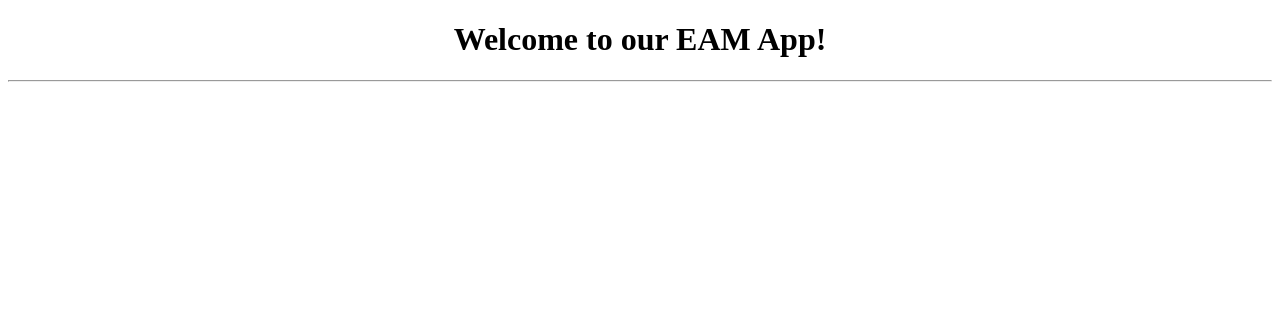
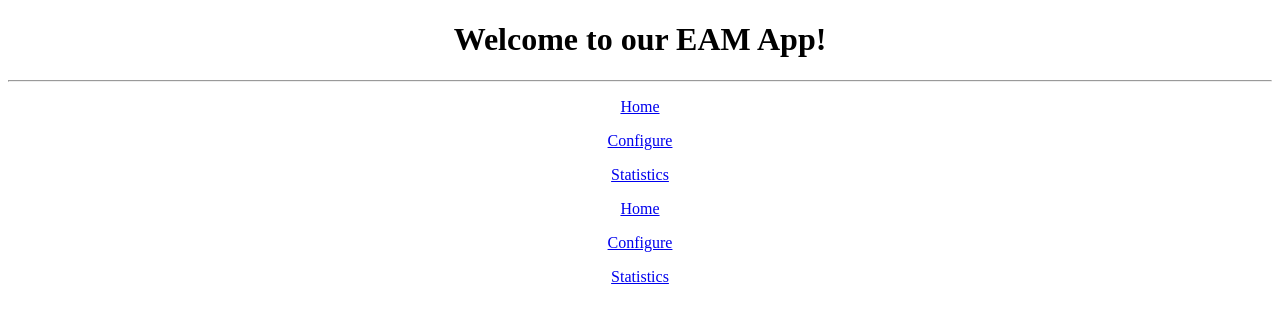
Before and after one commit to Tobisan1991/EAM_App, an Angular app: page /topbar in a window 1280 px wide. Before the commit this address led to /. Shown: the top 320 px of the page. Built offline with nearby package versions, Linux system fonts and the light colour scheme.

Commit message:
top bar integriert + youtube aus liste
- top bar integriert
- youtube aus liste funktion (array)

```diff
--- a/src/app/app.component.html
+++ b/src/app/app.component.html
@@ -6,8 +6,9 @@
   <hr>
 
   <router-outlet>
+  </router-outlet>
 
-  </router-outlet>
+  <app-top-bar-list></app-top-bar-list>
 
   <!-- <div *ngFor="let image of imageList">
     <img class="image-poster" src="{{image.imageUrl}}"/> -->
--- a/src/app/app.component.ts
+++ b/src/app/app.component.ts
@@ -7,8 +7,6 @@ import { Component } from '@angular/core';
 })
 export class AppComponent {
   title = 'Welcome to our EAM App';
-  navigation = 'Startmenü';
-  topbar = ["Home","Configure","Statistics"];
   constructor() { }
   //generate Moduls! ng g component youcomponentName
 }
--- a/src/app/app.module.ts
+++ b/src/app/app.module.ts
@@ -8,6 +8,8 @@ import { AppComponent } from './app.component';
 import { TutorialVideoComponent } from './tutorial-video/tutorial-video.component';
 import { ImageListComponent } from './image-list/image-list.component';
 import { TutorialVideoListComponent } from './tutorial-video-list/tutorial-video-list.component';
+import { TopBarListComponent } from './top-bar-list/top-bar-list.component';
+import { TopBarComponent } from './top-bar/top-bar.component';
 
 
 @NgModule({
@@ -15,7 +17,9 @@ import { TutorialVideoListComponent } from './tutorial-video-list/tutorial-video
     AppComponent,
     TutorialVideoComponent,
     ImageListComponent,
-    TutorialVideoListComponent
+    TutorialVideoListComponent,
+    TopBarListComponent,
+    TopBarComponent
   ],
 
   imports: [
--- /dev/null
+++ b/src/app/top-bar-list/top-bar-list.component.html
@@ -0,0 +1,5 @@
+<!-- <h1>{{title}}</h1> -->
+<p *ngFor= 'let item of topbarList'>
+    <a href='topbar/{{item.slug}}'>{{item.name}}</a>
+    <!-- <a href='{{item.slug}}' *ngIf='item.slug!="item-4"'>{{item.name}}</a>  -->
+</p>
--- /dev/null
+++ b/src/app/top-bar-list/top-bar-list.component.ts
@@ -0,0 +1,29 @@
+import { Component, OnInit } from '@angular/core';
+import { ActivatedRoute } from '@angular/router';
+
+@Component({
+  selector: 'app-top-bar-list',
+  templateUrl: './top-bar-list.component.html',
+  styleUrls: ['./top-bar-list.component.css']
+})
+export class TopBarListComponent implements OnInit {
+
+  topbarList = [{
+    // HIER KOMMT DANN DIE DATENBANK ANBINDUNG Z.B. REIN
+    name: "Home",
+    slug: "home"
+  },
+  {
+    name: "Configure",
+    slug: "configure"
+  },{
+    name: "Statistics",
+    slug: "statistics"
+  } ];
+ // Home","Configure","Statistics
+  constructor() { }
+
+    ngOnInit() {
+    }
+
+}
--- /dev/null
+++ b/src/app/top-bar/top-bar.component.html
@@ -0,0 +1,3 @@
+<p>
+    {{slug}} !!!
+</p>
--- /dev/null
+++ b/src/app/top-bar/top-bar.component.ts
@@ -0,0 +1,26 @@
+import { Component, OnInit, OnDestroy } from '@angular/core';
+import { ActivatedRoute } from '@angular/router';
+
+@Component({
+  selector: 'app-top-bar',
+  templateUrl: './top-bar.component.html',
+  styleUrls: ['./top-bar.component.css']
+})
+export class TopBarComponent implements OnInit, OnDestroy{
+  private routeSub:any;
+  slug:string;
+  title = "Top Bar";
+
+    constructor(private route: ActivatedRoute) { }
+
+      ngOnInit() {
+       this.routeSub = this.route.params.subscribe(params=> {
+     //     console.log(params)
+          this.slug = params['slug']
+        })
+      }
+      ngOnDestroy(){
+        this.routeSub.unsubscribe();
+      }
+
+}
--- a/src/app/tutorial-video-list/tutorial-video-list.component.html
+++ b/src/app/tutorial-video-list/tutorial-video-list.component.html
@@ -1,6 +1,10 @@
 
 <h1>{{title}}</h1>
-<p *ngFor= 'let item of videoList'>
+<div *ngFor= 'let item of videoList'>
     <a href='videos/{{item.slug}}'>{{item.name}}</a>
     <!-- <a href='{{item.slug}}' *ngIf='item.slug!="item-4"'>{{item.name}}</a>  -->
-</p>
+    <div [innerHTML] = 'item.embed'></div>
+
+        <iframe width="560" height="315" [src]="getEmbedUrl(item)" frameborder="0" allowfullscreen></iframe>
+
+</div>
--- a/src/app/tutorial-video-list/tutorial-video-list.component.ts
+++ b/src/app/tutorial-video-list/tutorial-video-list.component.ts
@@ -1,5 +1,6 @@
-import { Component, OnInit, OnDestroy } from '@angular/core';
+import { Component, OnInit } from '@angular/core';
 import { ActivatedRoute } from '@angular/router';
+import {DomSanitizer} from '@angular/platform-browser'
 
 @Component({
   selector: 'app-tutorial-video-list',
@@ -11,18 +12,25 @@ export class TutorialVideoListComponent implements OnInit {
   videoList = [{
     // HIER KOMMT DANN DIE DATENBANK ANBINDUNG Z.B. REIN
     name: "Video 1",
-    slug: "video-1"
+    slug: "video-1",
+    embed:`6wD4V0rvlDI`
   },
   {
     name: "Video 2",
-    slug: "video-2"
+    slug: "video-2",
+    embed: `6wD4V0rvlDI`
   },{
     name: "Video 3",
-    slug: "video-3"
+    slug: "video-3",
+    embed: `nzyJ9imm29w`
   } ];
-  constructor() { }
+  constructor(private sanitizer: DomSanitizer) { }
 
     ngOnInit() {
     }
 
+    getEmbedUrl(item){
+return this.sanitizer.bypassSecurityTrustResourceUrl('https://www.youtube.com/embed/' + item.embed)
+    }
+
 }
```
Also changed, not shown: src/app/app.routing.ts (+15 -4 lines), src/app/top-bar-list/top-bar-list.component.css (added), src/app/top-bar/top-bar.component.css (added), 2 other files (tests, documents, lock files or other folders).
